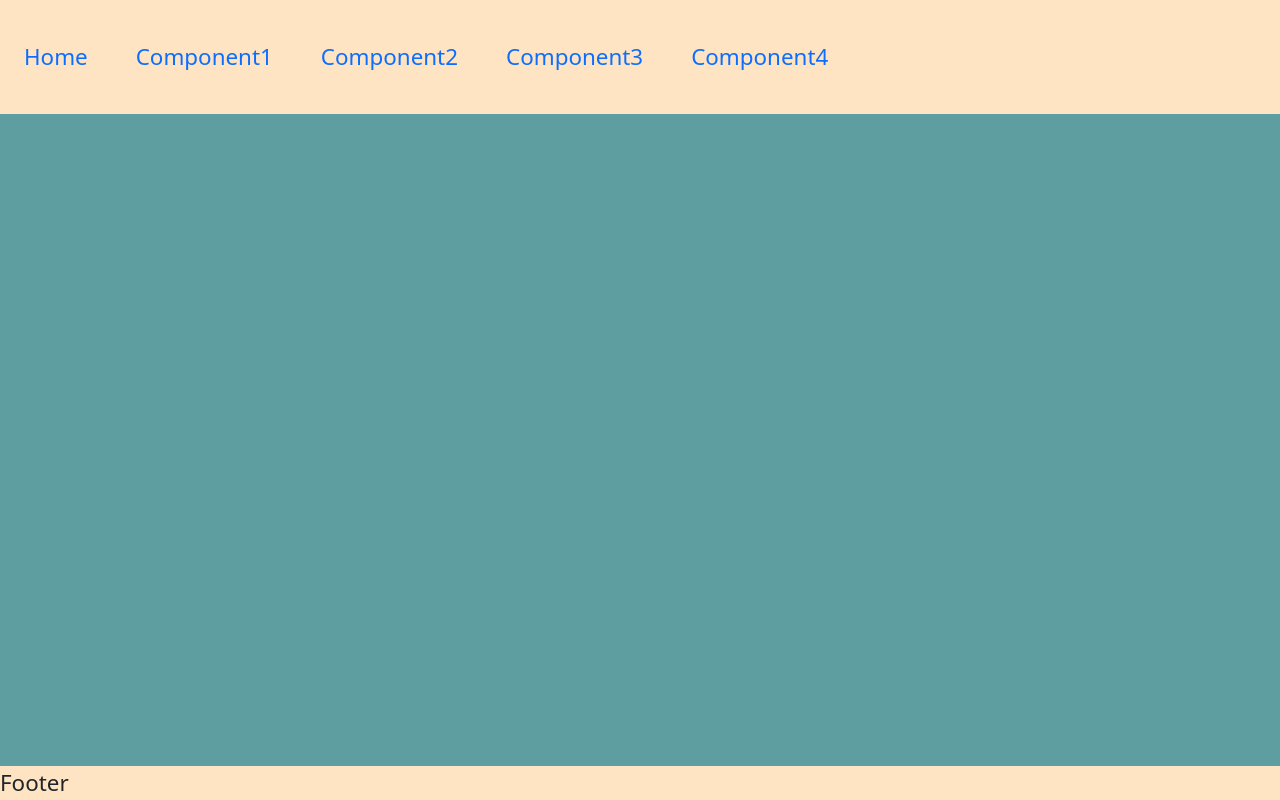
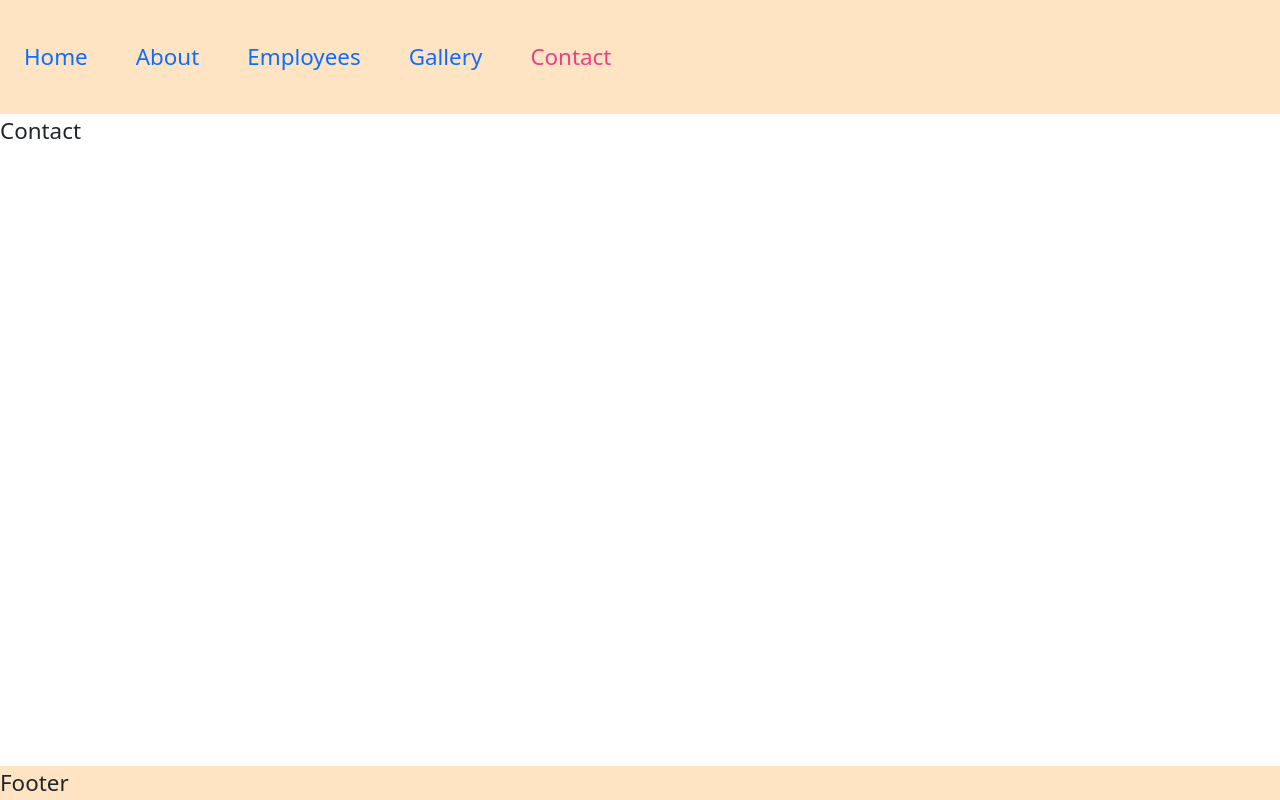
Before and after one commit to Hasireddy/cafe-website-React, a React (Create React App) app: page /contact in a window 1280 px wide. Built offline with nearby package versions, Linux system fonts and the light colour scheme.

Commit message:
Add final components

```diff
--- a/src/App.js
+++ b/src/App.js
@@ -3,10 +3,11 @@ import { Routes, Route } from "react-router-dom";
 //Components
 import Nav from "./Components/Nav";
 import Home from "./Components/Home";
-import Component1 from "./Components/Component1";
-import Component2 from "./Components/Component2";
-import Component3 from "./Components/Component3";
-import Component4 from "./Components/Component4";
+import About from "./Components/About";
+import Employees from "./Components/Employees";
+import Gallery from "./Components/Gallery";
+import Contact from "./Components/Contact";
+
 import Footer from "./Components/Footer";
 
 function App() {
@@ -15,10 +16,10 @@ function App() {
       <Nav />
       <Routes>
         <Route path="/" element={<Home />} />
-        <Route path="/component1" element={<Component1 />} />
-        <Route path="/component2" element={<Component2 />} />
-        <Route path="/component3" element={<Component3 />} />
-        <Route path="/component4" element={<Component4 />} />
+        <Route path="/about" element={<About />} />
+        <Route path="/employees" element={<Employees />} />
+        <Route path="/gallery" element={<Gallery />} />
+        <Route path="/contact" element={<Contact />} />
       </Routes>
       <Footer />
     </div>
--- /dev/null
+++ b/src/Components/About.js
@@ -0,0 +1,3 @@
+export default function About() {
+  return <div className="">About</div>;
+}
--- a/src/Components/Component1.js
+++ /dev/null
@@ -1,3 +0,0 @@
-export default function Component1() {
-  return <div className="">Component 1</div>;
-}
--- a/src/Components/Component2.js
+++ /dev/null
@@ -1,3 +0,0 @@
-export default function Component2() {
-  return <div className="">Component 2</div>;
-}
--- a/src/Components/Component3.js
+++ /dev/null
@@ -1,3 +0,0 @@
-export default function Component3() {
-  return <div className="">Component 3</div>;
-}
--- a/src/Components/Component4.js
+++ /dev/null
@@ -1,3 +0,0 @@
-export default function Component4() {
-  return <div className="">Component 4</div>;
-}
--- /dev/null
+++ b/src/Components/Contact.js
@@ -0,0 +1,3 @@
+export default function Contact() {
+  return <div className="">Contact</div>;
+}
--- /dev/null
+++ b/src/Components/Employees.js
@@ -0,0 +1,3 @@
+export default function Employees() {
+  return <div className="">Employees</div>;
+}
--- /dev/null
+++ b/src/Components/Gallery.js
@@ -0,0 +1,3 @@
+export default function Gallery() {
+  return <div className="">Gallery</div>;
+}
--- a/src/Components/Nav.js
+++ b/src/Components/Nav.js
@@ -13,30 +13,30 @@ export default function Nav() {
       <NavLink
         style={({ isActive }) => ({ color: isActive ? "#ee3d89" : "" })}
         className="nav-link"
-        to="/component1"
+        to="/about"
       >
-        Component1
+        About
       </NavLink>
       <NavLink
         style={({ isActive }) => ({ color: isActive ? "#ee3d89" : "" })}
         className="nav-link"
-        to="/Component2"
+        to="/employees"
       >
-        Component2
+        Employees
       </NavLink>
       <NavLink
         style={({ isActive }) => ({ color: isActive ? "#ee3d89" : "" })}
         className="nav-link"
-        to="/Component3"
+        to="/gallery"
       >
-        Component3
+        Gallery
       </NavLink>
       <NavLink
         style={({ isActive }) => ({ color: isActive ? "#ee3d89" : "" })}
         className="nav-link"
-        to="/Component4"
+        to="/contact"
       >
-        Component4
+        Contact
       </NavLink>
     </div>
   );
--- a/src/index.css
+++ b/src/index.css
@@ -10,7 +10,6 @@ body {
   /* Base styles for all components */
   font-size: 1.4rem;
   min-height: 100vh;
-  background-color: cadetblue;
 }
 /*
 1.Add the name of your component instead of component
```
